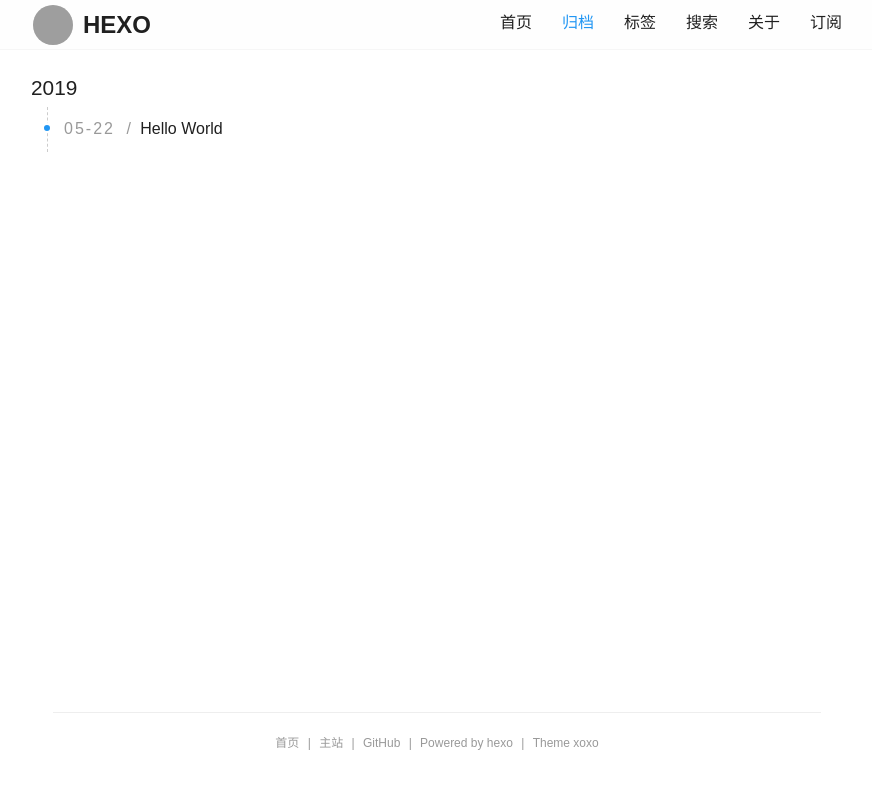
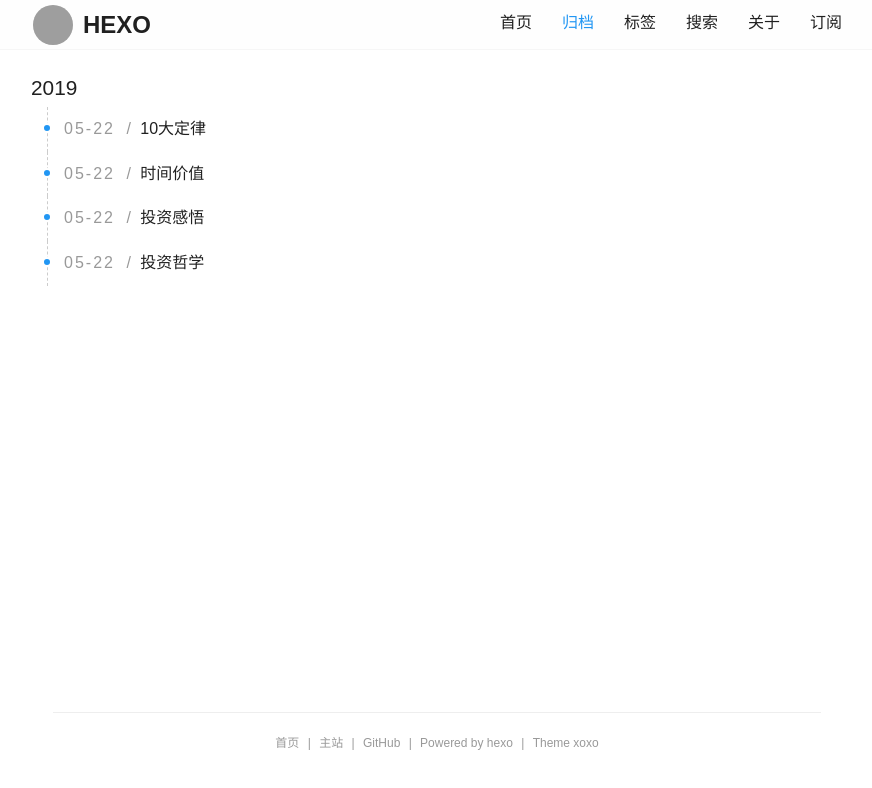
Before and after one commit to crownwg/crownblog.github.io, a plain HTML site: page archives/index.html in a window 1280 px wide. Shown: the whole page, without its empty margins (203-1075 px from the left). Drawn offline with nearby package versions, Linux system fonts and the light colour scheme; some packages are replaced by stand-ins of ours; grey boxes are pictures that could not be loaded; a script that the page names is missing.

Commit message:
Site updated: 2019-05-22 11:37:18

```diff
--- a/archives/index.html
+++ b/archives/index.html
@@ -87,13 +87,70 @@
       <div class="archives">
 
   <div class="archive">
-  <a class="post-go" href="/2019/05/22/hello-world/">
+  <a class="post-go" href="/2019/05/22/10大定律/">
     <div>
       <span class="date">
         05-22
       </span>
       <span class="slash">/</span>
-      Hello World
+      10大定律
+    </div>
+
+    <!--<div class="excerpt">-->
+      <!---->
+    <!--</div>-->
+  </a>
+
+</div>
+
+
+
+  <div class="archive">
+  <a class="post-go" href="/2019/05/22/时间价值/">
+    <div>
+      <span class="date">
+        05-22
+      </span>
+      <span class="slash">/</span>
+      时间价值
+    </div>
+
+    <!--<div class="excerpt">-->
+      <!---->
+    <!--</div>-->
+  </a>
+
+</div>
+
+
+
+  <div class="archive">
+  <a class="post-go" href="/2019/05/22/投资感悟/">
+    <div>
+      <span class="date">
+        05-22
+      </span>
+      <span class="slash">/</span>
+      投资感悟
+    </div>
+
+    <!--<div class="excerpt">-->
+      <!---->
+    <!--</div>-->
+  </a>
+
+</div>
+
+
+
+  <div class="archive">
+  <a class="post-go" href="/2019/05/22/投资哲学/">
+    <div>
+      <span class="date">
+        05-22
+      </span>
+      <span class="slash">/</span>
+      投资哲学
     </div>
 
     <!--<div class="excerpt">-->
```
Also changed, not shown: archives/2019/05/index.html (+59 -2 lines), archives/2019/index.html (+59 -2 lines), index.html (+63 -3 lines), 2019/05/22/10大定律/index.html (added), 2019/05/22/投资哲学/index.html (added), 2019/05/22/投资感悟/index.html (added), 2019/05/22/时间价值/index.html (added).
